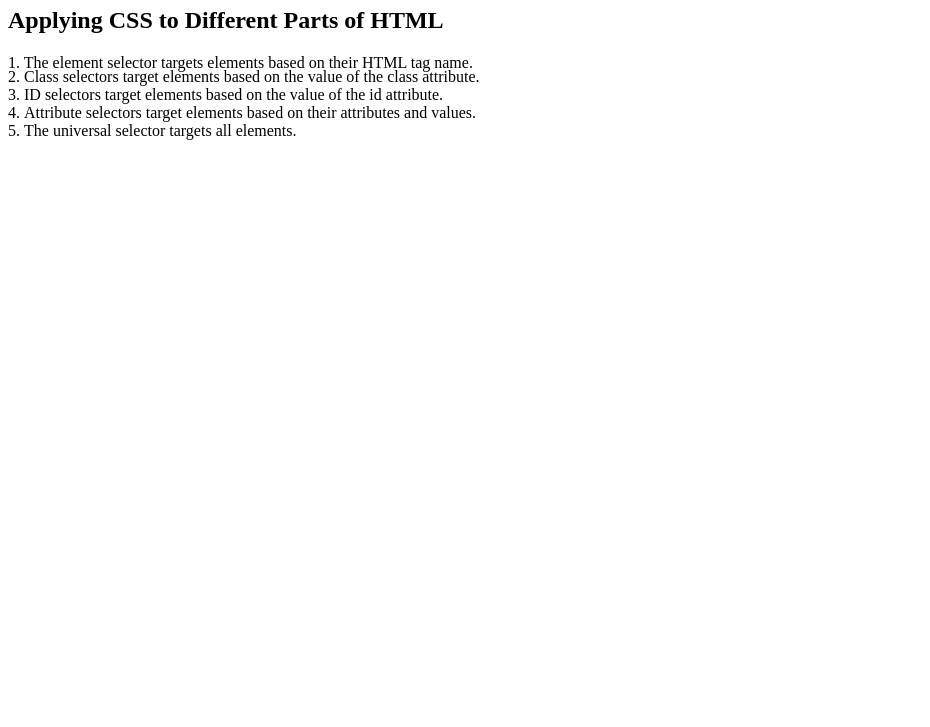
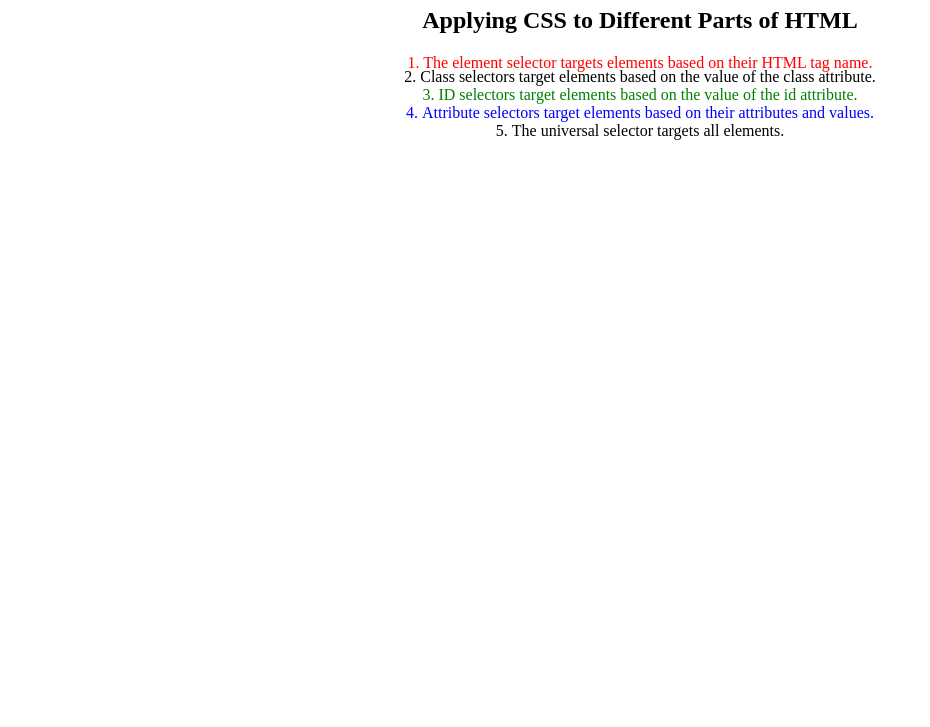
Before and after one commit to mangalapal/Udemy-WebDev-Project, a plain HTML site: page 5.3+CSS+Selectors/5.3 CSS Selectors/index.html in a window 1280 px wide. Shown: the part 73-800 px from the top of the page, without its empty margins (0-930 px from the left). Drawn offline with Linux system fonts and the light colour scheme.

Commit message:
learning spanish through a color

```diff
--- a/5.3+CSS+Selectors/5.3 CSS Selectors/style.css
+++ b/5.3+CSS+Selectors/5.3 CSS Selectors/style.css
@@ -5,3 +5,21 @@ ol {
 }
 
 /* Write your CSS below, don't change the rules above. */
+p {
+  color: red;
+}
+
+.note{
+  font-size: 20;
+}
+
+#id-selector-demo{
+  color: green;
+}
+
+li[value="4"]{
+  color: blue;
+}
+*{
+  text-align: center;
+}
```
Also changed, not shown: 5.4+Color+Vocab+Project/style.css (added, +27 -0 lines).
